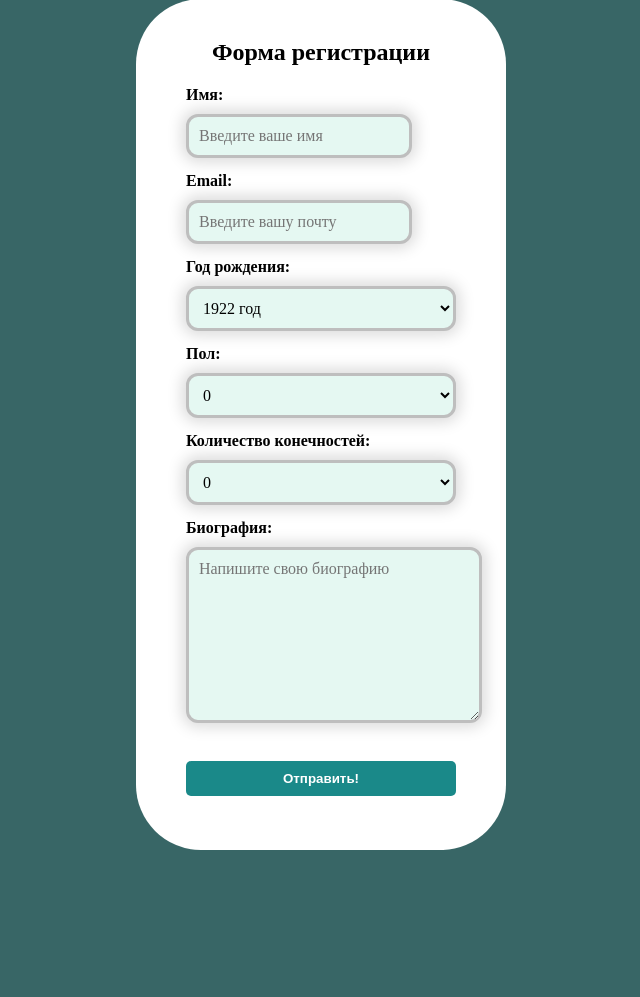
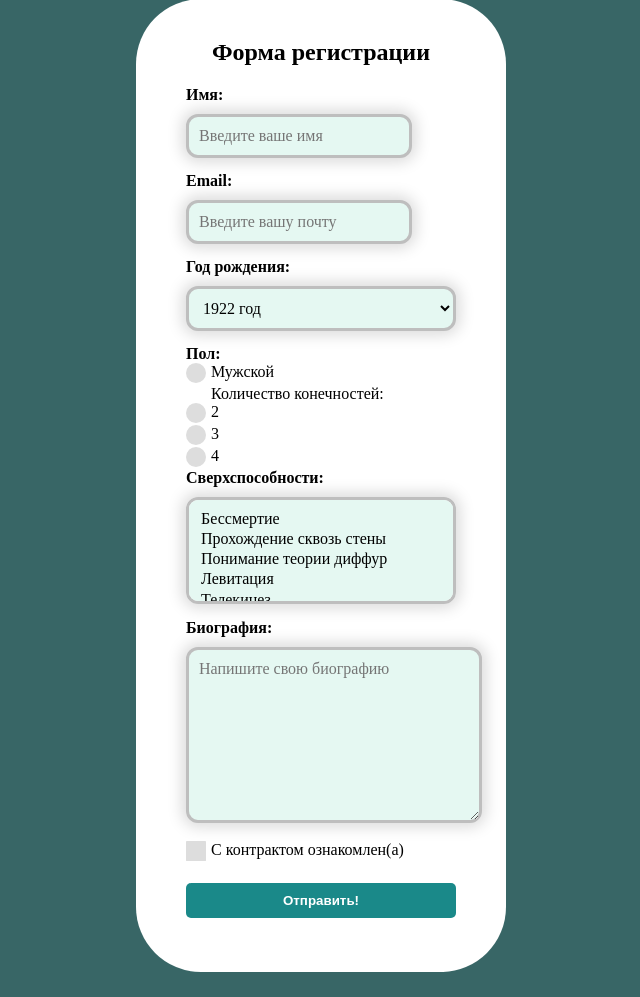
Before and after one commit to AnnnLeen/AnnnLeen.github.io, a PHP site: page /form.php in a window 1280 px wide. Shown: the part 26-1023 px from the top of the page, without its empty margins (319-959 px from the left). Before the commit the page ends 876 px from the top, so only its background shows below. Run offline with PHP 8.4, Linux system fonts and the light colour scheme.

Commit message:
Update form.php

```diff
--- a/backlab3/form.php
+++ b/backlab3/form.php
@@ -40,31 +40,48 @@
 
 <label>
       <div class="txt">Пол:</div>
-      <select name="gender">
-    <?php
-    for ($i = 0; $i <= 1; $i++) {
-      printf('<option value="%d">%d</option>', $i, $i);
-    } ?>
- </select>
+      <label><div class="raddio">
+        <input type="radio" name="gender" id="gender1" value="0">
+        Мужской<span></span></div></label>
+      <label><div class="raddio">
+        <input type="radio" name="gender" id="gender2" value="1>
+        Женский<span></span></div></label>
 </label>
 
 <label>
       <div class="txt">Количество конечностей:</div>
-      <select name="limbs">
-  <?php
-    for ($i = 0; $i <= 4; $i++) {
-      printf('<option value="%d">%d</option>', $i, $i);
-    }
-    ?>
-</select>
+      <label><div class="raddio">
+           <input type="radio" name="limbs" id="limb1" value="2">
+        2<span></span></div></label>
+      <label><div class="raddio">
+           <input type="radio" name="limbs" id="limb2" value="3">
+        3<span></span></div></label>
+      <label><div class="raddio">
+           <input type="radio" name="limbs" id="limb3" value="4">
+        4<span></span></div></label>
+</label>
+
+<label>
+        <div class="txt">Сверхспособности:</div>
+        <select class="form-select" name="abilities[]" multiple="multiple">
+          <option value="immort">Бессмертие</option>
+          <option value="wall">Прохождение сквозь стены</option>
+          <option value="diff">Понимание теории диффур</option>
+          <option value="levitation">Левитация</option>
+          <option value="telek">Телекинез</option>
+          <option value="telepathy">Телепатия</option>
+        </select>
 </label>
 
 <label><div class="txt">Биография:</div>
         <textarea name="biography" placeholder="Напишите свою биографию"></textarea>
  </label>
 
+ <label>
+    <div class="check"><input type="checkbox" name="accept" value="1">
+        С контрактом ознакомлен(а)<span1></span1></div></label>
 
-<div class="otpr"><label><button>Отправить!</button></label></div>
+<div class="otpr"><label><button type="submit" value="send">Отправить!</button></label></div>
 
 </form>
 
```
